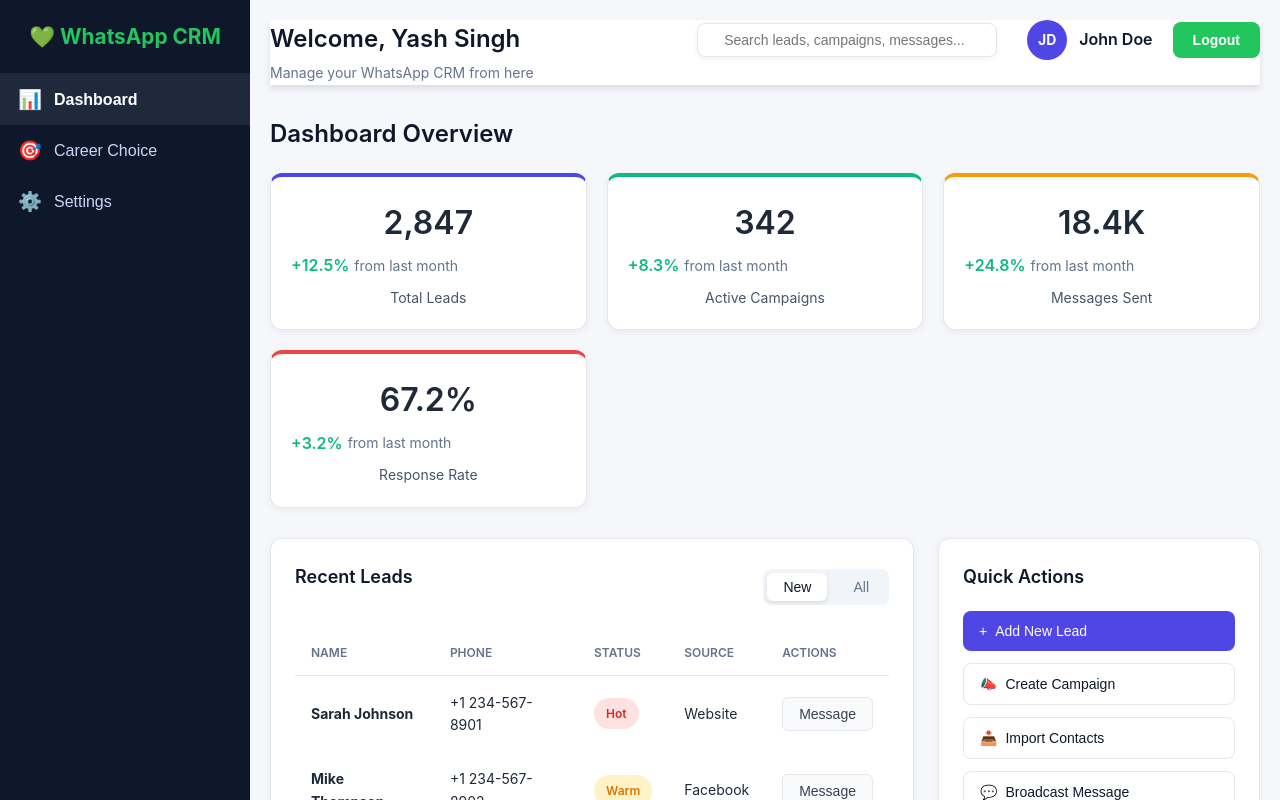
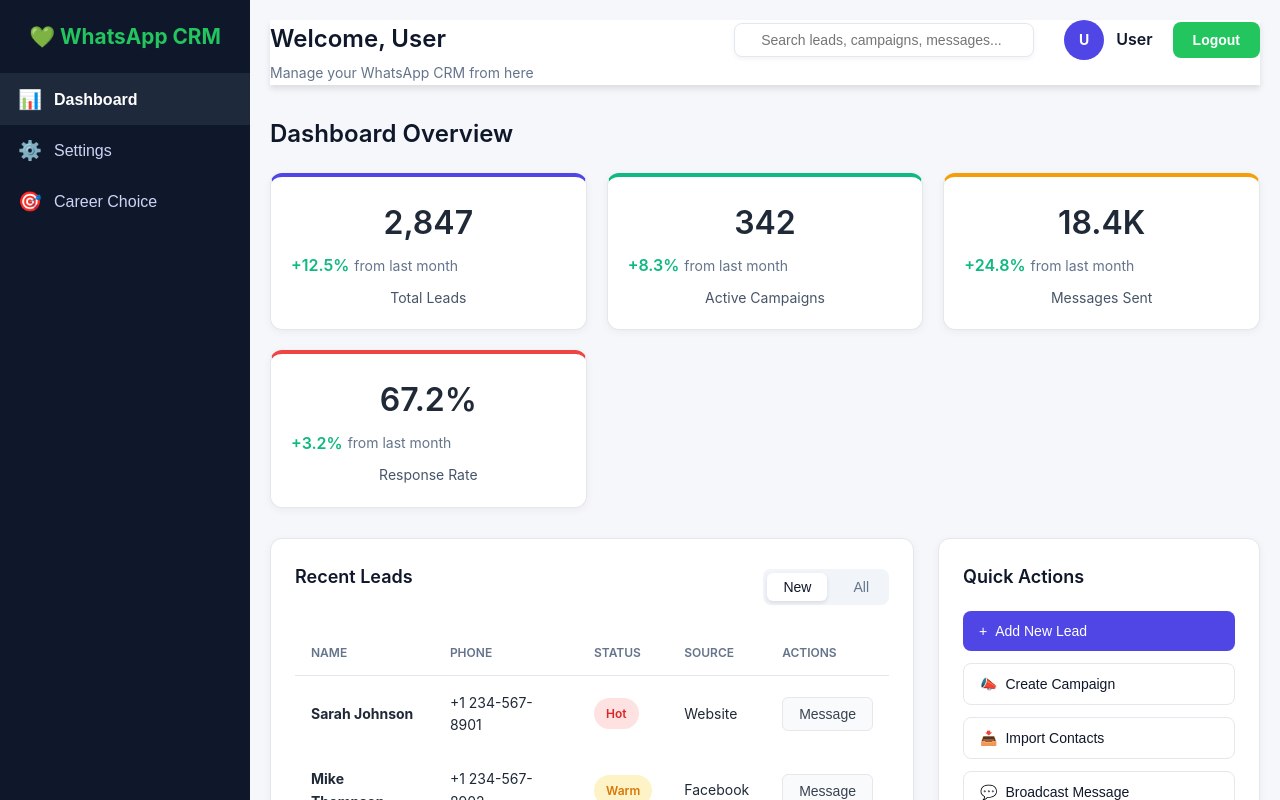
Before and after one commit to saubhtech/zuugnu-production, a Next.js app: page /dashboard in a window 1280 px wide. Built offline with nearby package versions, Linux system fonts and the light colour scheme; no server answers; the database is empty; sample sign-in values are in the browser's storage.

Commit message:
feat: implement user fetching from API and update dashboard greeting

```diff
--- /dev/null
+++ b/src/app/api/user/me/route.js
@@ -0,0 +1,34 @@
+import { NextResponse } from "next/server";
+import pkg from "pg";
+
+const { Pool } = pkg;
+
+const pool = new Pool({
+  connectionString:
+    process.env.DATABASE_URL ||
+    "postgres://saubhtech:Mala%40Ki%40Mani%401954@88.222.241.228:5432/saubh",
+  ssl: false,
+});
+
+export async function GET() {
+  try {
+    const result = await pool.query(`
+      SELECT name
+      FROM public.whatsapp_users
+      WHERE is_active = true
+      ORDER BY id DESC
+      LIMIT 1
+    `);
+
+    if (result.rows.length === 0) {
+      return NextResponse.json({ name: "User" });
+    }
+
+    return NextResponse.json({
+      name: result.rows[0].name,
+    });
+  } catch (error) {
+    console.error("DB ERROR:", error);
+    return NextResponse.json({ name: "User" }, { status: 500 });
+  }
+}
--- a/src/app/dashboard/crm-components/Sidebar.jsx
+++ b/src/app/dashboard/crm-components/Sidebar.jsx
@@ -4,6 +4,7 @@
 export default function Sidebar({ active, onChange }) {
   const menuItems = [
     { id: "dashboard", label: "Dashboard", icon: "📊" },
+    { id: "settings", label: "Settings", icon: "⚙️" },
     { id: "career-choice", label: "Career Choice", icon: "🎯" },
     // { id: "leads", label: "Leads", icon: "👥" },
     // { id: "campaigns", label: "Campaigns", icon: "📣" },
@@ -12,7 +13,7 @@
     // { id: "analytics", label: "Analytics", icon: "📈" },
     // { id: "templates", label: "Templates", icon: "📄" },
     // { id: "automation", label: "Automation", icon: "🤖" },
-    { id: "settings", label: "Settings", icon: "⚙️" },
+
   ];
 
   return (
--- a/src/app/dashboard/crm-components/sections/Dashboard.jsx
+++ b/src/app/dashboard/crm-components/sections/Dashboard.jsx
@@ -1,5 +1,27 @@
 // Dashboard.jsx
+"use client";
+
+import { useEffect, useState } from "react";
+
 export default function Dashboard() {
+
+   const [user, setUser] = useState(null);
+
+  // ✅ FIX: fetch user name from backend
+  useEffect(() => {
+    const fetchUser = async () => {
+      try {
+        const res = await fetch("/api/user/me");
+        const data = await res.json();
+        setUser(data);
+      } catch (err) {
+        console.error("Failed to fetch user", err);
+      }
+    };
+
+    fetchUser();
+  }, []);
+
   // ================= STYLE DEFINITIONS =================
   const dashboardContainerStyle = {
     flex: 1,
@@ -143,9 +165,9 @@
   return (
     <div style={dashboardContainerStyle}>
       {/* ================= HEADER ================= */}
-      <div className="header">
+     <div className="header">
         <div className="welcome-section">
-          <h2>Welcome, Yash Singh</h2>
+          <h2>Welcome, {user?.name || "User"}</h2>
           <p style={{ color: "#64748b", fontSize: "14px", marginTop: "4px" }}>
             Manage your WhatsApp CRM from here
           </p>
@@ -154,19 +176,34 @@
         <div className="header-right">
           <div className="search-bar">
             <i className="fas fa-search" style={{ color: "#94a3b8" }}></i>
-            <input type="text" placeholder="Search leads, campaigns, messages..." />
+            <input
+              type="text"
+              placeholder="Search leads, campaigns, messages..."
+            />
             <div className="search-icon">
               <i className="fas fa-search" style={{ color: "#475569" }}></i>
             </div>
           </div>
 
           <div className="user-profile">
-            <div className="user-avatar">JD</div>
+            <div className="user-avatar">
+              {user?.name
+                ? user.name
+                    .split(" ")
+                    .map((n) => n[0])
+                    .join("")
+                    .toUpperCase()
+                    .slice(0, 2)
+                : "U"}
+            </div>
             <div className="user-dropdown">
-              <span>John Doe</span>
-              <i className="fas fa-chevron-down" style={{ marginLeft: "8px", fontSize: "12px" }}></i>
+              <span>{user?.name || "User"}</span>
+              <i
+                className="fas fa-chevron-down"
+                style={{ marginLeft: "8px", fontSize: "12px" }}
+              ></i>
             </div>
-            <button className="logout-btn" >Logout</button>
+            <button className="logout-btn">Logout</button>
           </div>
         </div>
       </div>
@@ -284,12 +321,19 @@
         {value}
       </h2>
       <div style={{ display: "flex", alignItems: "center", gap: "5px" }}>
-        <span style={{ color: trend.startsWith("-") ? "#ef4444" : "#10b981", fontWeight: "600" }}>
+        <span
+          style={{
+            color: trend.startsWith("-") ? "#ef4444" : "#10b981",
+            fontWeight: "600",
+          }}
+        >
           {trend}
         </span>
         <span style={{ color: "#64748b", fontSize: "14px" }}>{trendText}</span>
       </div>
-      <p style={{ color: "#475569", margin: "8px 0 0 0", fontSize: "14px" }}>{title}</p>
+      <p style={{ color: "#475569", margin: "8px 0 0 0", fontSize: "14px" }}>
+        {title}
+      </p>
     </div>
   );
 }
@@ -334,10 +378,14 @@
 
   return (
     <tr style={{ borderBottom: "1px solid #e2e8f0" }}>
-      <td style={tableCell}><strong>{name}</strong></td>
+      <td style={tableCell}>
+        <strong>{name}</strong>
+      </td>
       <td style={tableCell}>{phone}</td>
       <td style={tableCell}>
-        <span style={{ ...statusBadge, ...getStatusStyle(status) }}>{status}</span>
+        <span style={{ ...statusBadge, ...getStatusStyle(status) }}>
+          {status}
+        </span>
       </td>
       <td style={tableCell}>{source}</td>
       <td style={tableCell}>
```
